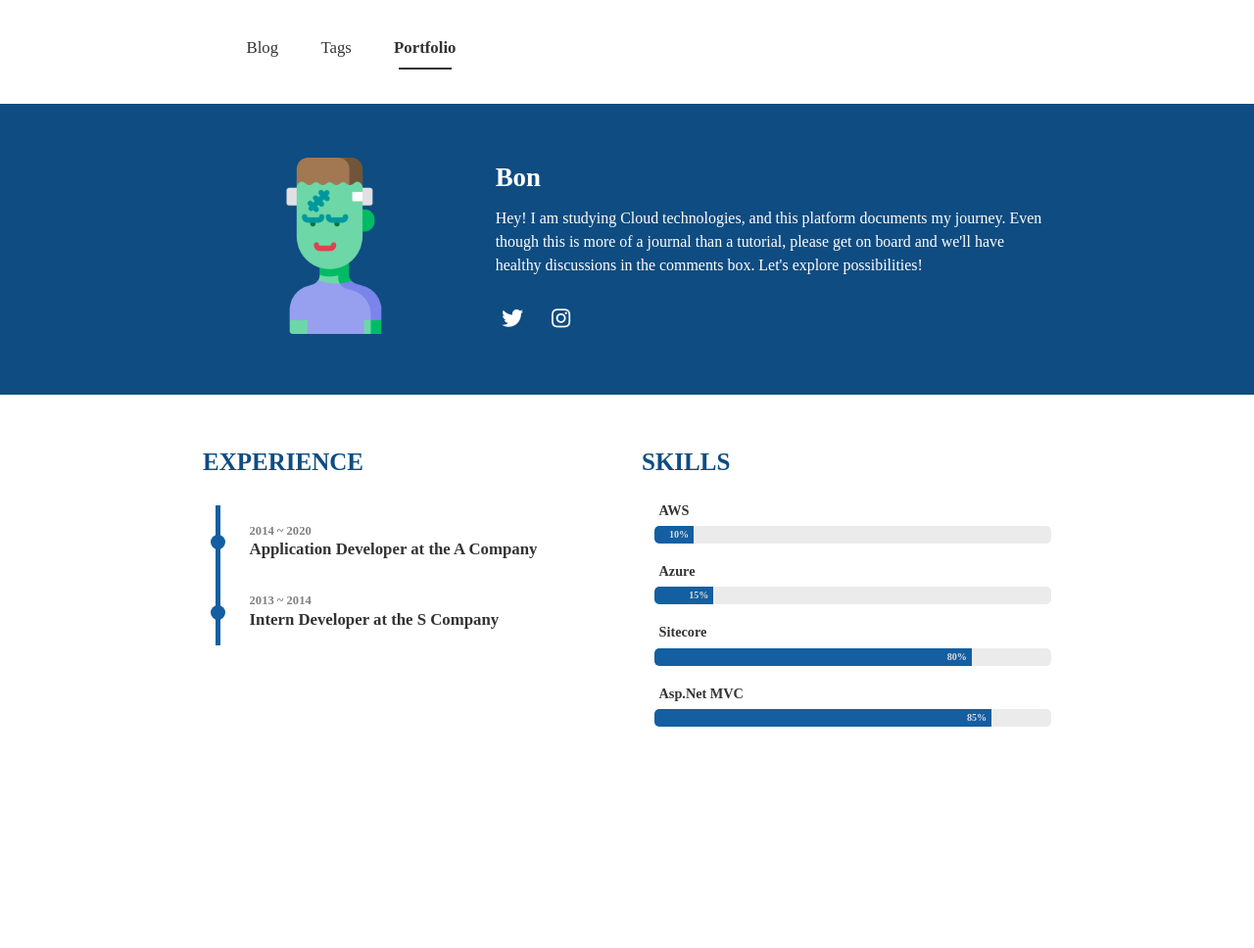
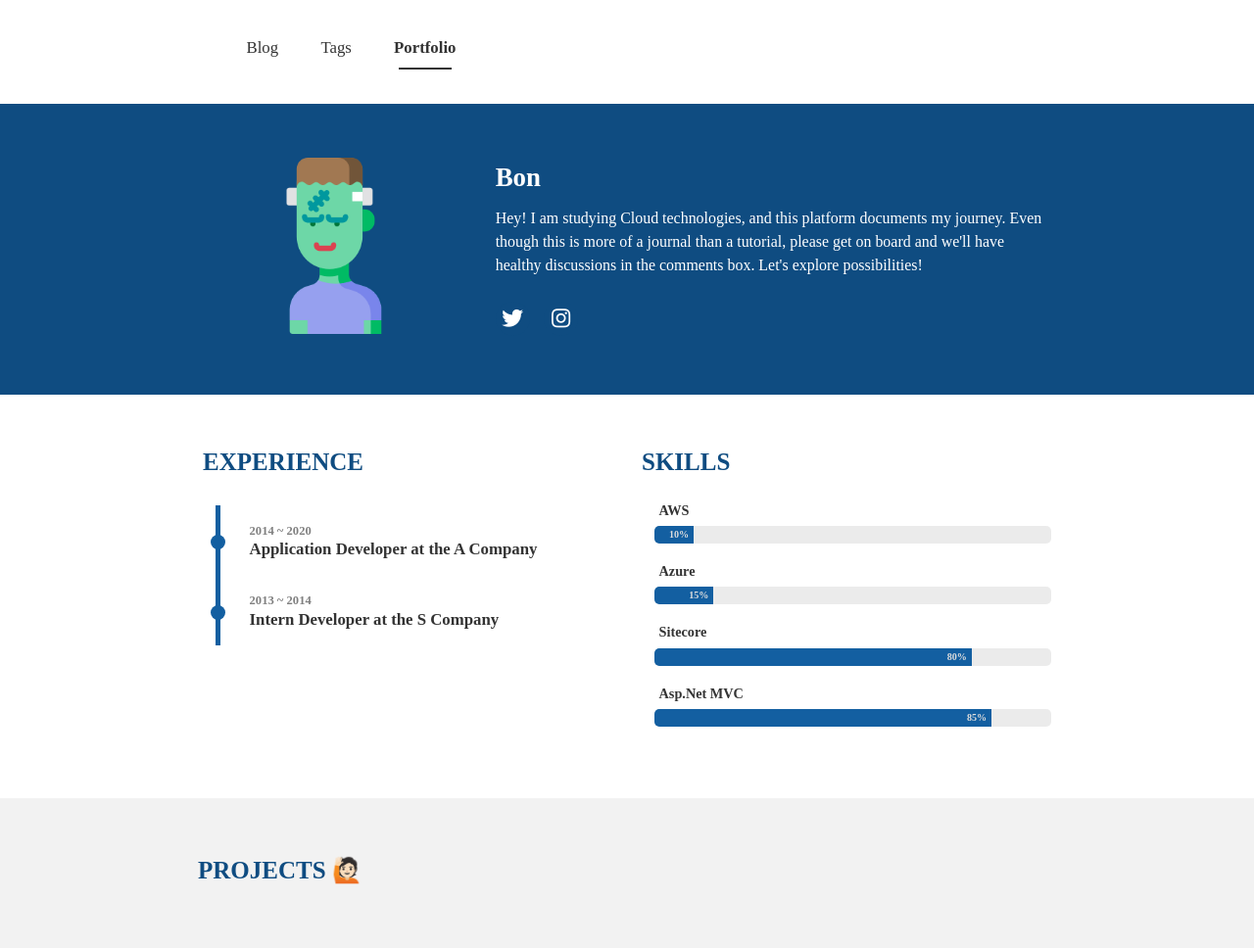
Before and after one commit to bonasfvck/blog, a Jekyll site: the page built from portfolio.html, in a window 1280 px wide. Shown: the whole page at 98% size. Built offline with Jekyll 4.4.1, drawn with Linux system fonts in a browser that asks for light colours; nearby versions of some CDN libraries; some web fonts are replaced; before the commit the page ends 900 px from its top, so only the background shows below that.

Commit message:
Update projects.html

```diff
--- a/_includes/projects.html
+++ b/_includes/projects.html
@@ -1,4 +1,4 @@
-<section id="project" style="display: none;">
+<section id="project">
   <div class="project-wrap">
     <p class="title">PROJECTS 🙋🏻</p>
     <div class="card-container">
```
